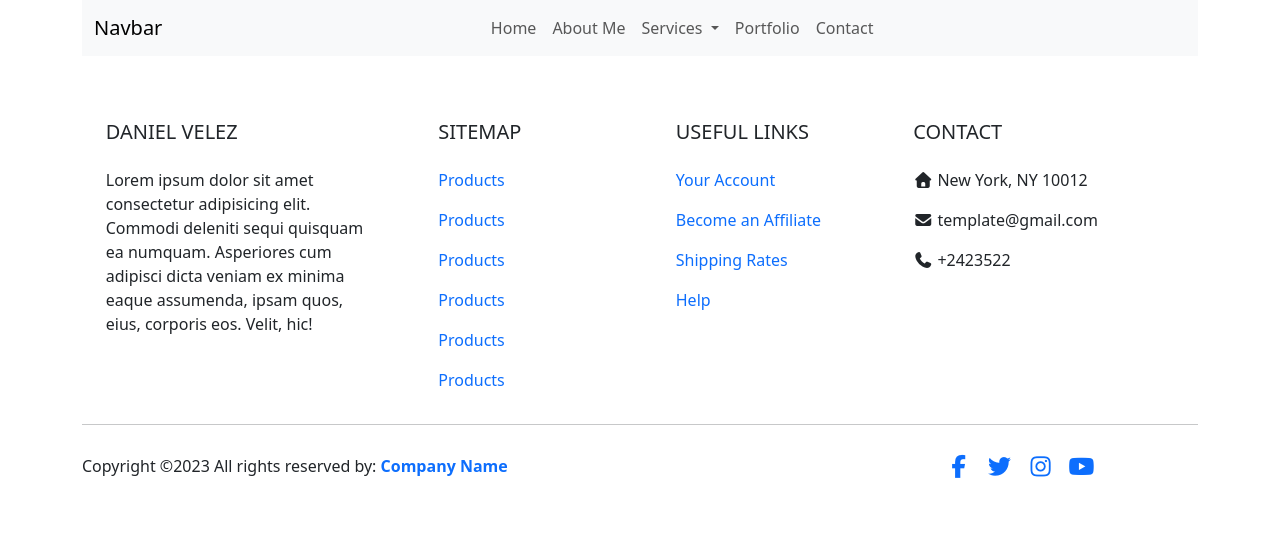
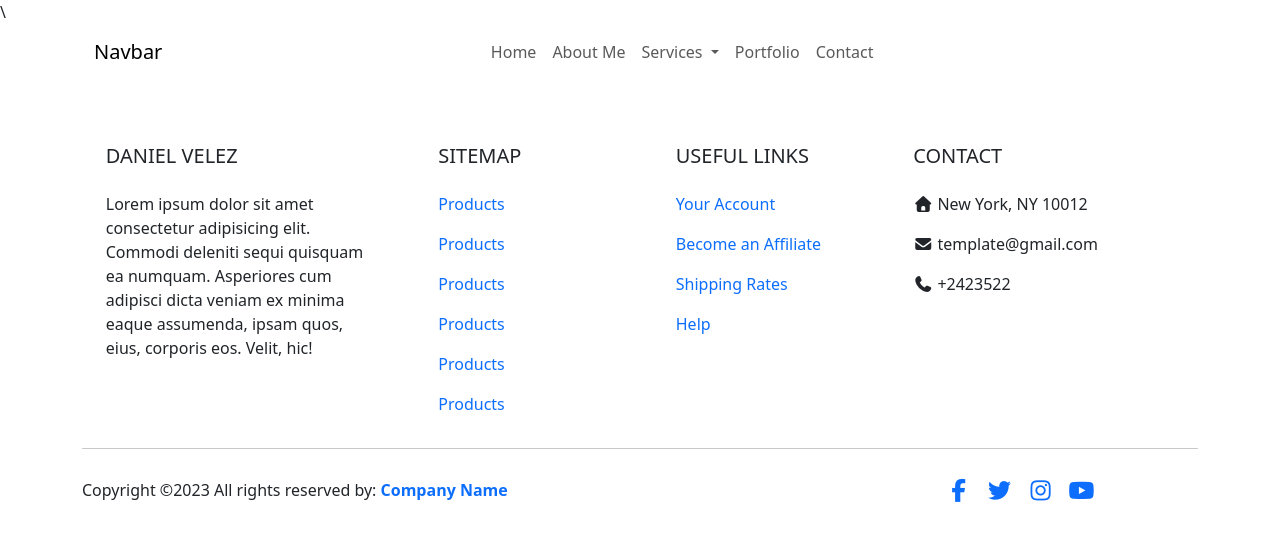
Before and after one commit to Daniel1000c/creatorRepo, a PHP site: page / in a window 1280 px wide. Shown: the top 541 px of the page. Run offline with PHP 8.4, Linux system fonts and the light colour scheme; some libraries are stand-ins or nearby versions.

Commit message:
Add css folder, css file, and remove bg template for navigation bar
-Create css folder
-Add general formatting
-Remove background template color from navigation bar

```diff
--- a/includes/header.php
+++ b/includes/header.php
@@ -9,12 +9,13 @@
         <link rel="icon" type="image/png" sizes="16x16" href="./favicon-16x16.png">
         <link rel="manifest" href="./site.webmanifest">
         <link href="https://cdn.jsdelivr.net/npm/bootstrap@5.3.7/dist/css/bootstrap.min.css" rel="stylesheet" integrity="sha384-LN+7fdVzj6u52u30Kp6M/trliBMCMKTyK833zpbD+pXdCLuTusPj697FH4R/5mcr" crossorigin="anonymous">
-        <link rel="stylesheet" href="https://cdnjs.cloudflare.com/ajax/libs/font-awesome/7.0.0/css/all.min.css" integrity="sha512-DxV+EoADOkOygM4IR9yXP8Sb2qwgidEmeqAEmDKIOfPRQZOWbXCzLC6vjbZyy0vPisbH2SyW27+ddLVCN+OMzQ==" crossorigin="anonymous" referrerpolicy="no-referrer" />
+        <link rel="stylesheet" href="https://cdnjs.cloudflare.com/ajax/libs/font-awesome/7.0.0/css/all.min.css" integrity="sha512-DxV+EoADOkOygM4IR9yXP8Sb2qwgidEmeqAEmDKIOfPRQZOWbXCzLC6vjbZyy0vPisbH2SyW27+ddLVCN+OMzQ==" crossorigin="anonymous" referrerpolicy="no-referrer" />\
+        <link rel="stylesheet" href="css/style.css">
     </head>
     <body>
         <header>
             <div class="container">
-                <nav class="navbar navbar-expand-lg bg-body-tertiary">
+                <nav class="navbar navbar-expand-lg">
                 <div class="container-fluid">
                     <a class="navbar-brand" href="#">Navbar</a>
                     <button class="navbar-toggler" type="button" data-bs-toggle="collapse" data-bs-target="#navbarSupportedContent" aria-controls="navbarSupportedContent" aria-expanded="false" aria-label="Toggle navigation">
```
